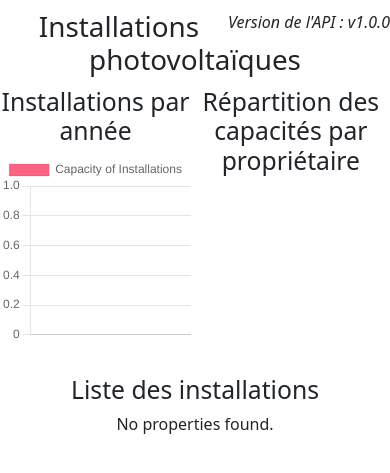
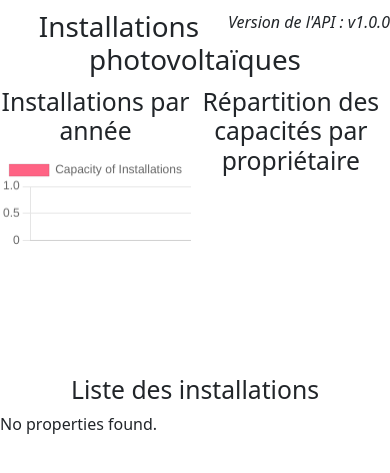
Before and after one commit to robielTes/test-technique, a PHP site: page / in a window 390 px wide. Shown: the top 473 px of the page. Run offline with PHP 8.4, Linux system fonts and the light colour scheme; data that the repository does not hold is empty.

Commit message:
Update css style

```diff
--- a/genedis/PHP/header.php
+++ b/genedis/PHP/header.php
@@ -11,6 +11,35 @@
         <script src="https://cdn.jsdelivr.net/npm/chart.js"></script>
         <script src="js/charts.js" defer></script>
 
+        <style>
+        /* CSS styles for layout and canvas sizing */
+        .chart-container {
+            width: 49%;
+            display: inline-block;
+            text-align: center;
+            vertical-align: top;
+        }
+
+        .chart-container canvas {
+            width: 200px;
+            height: 200px;
+        }
+
+        .full-width-container {
+            width: 100%;
+            text-align: center;
+            vertical-align: top;
+        }
+
+        /* Make sure the canvas size is responsive */
+        @media (max-width: 768px) {
+            .chart-container canvas {
+                width: 150px;
+                height: 150px;
+            }
+        }
+    </style>
+
     </head>
     <body>
         <span style="float: right;"><i>Version de l'API : v1.0.0</i></span>
--- a/genedis/PHP/index.php
+++ b/genedis/PHP/index.php
@@ -9,21 +9,19 @@
     $api = new API();
     $installations = $api->installationsGet();
     $installations = json_decode($installations, true);
+?>
+        <div class="chart-container">
+            <h2>Installations par année</h2>
+            <canvas id="barChart"></canvas>
+        </div>
+        <div class="chart-container">
+            <h2>Répartition des capacités par propriétaire</h2>
+            <canvas id="pieChart"></canvas>
+        </div>
+        <div class="full-width-container">
+            <h2>Liste des installations</h2>
+        </div>
 
-?>
-
-        <div style="width: 49%; display: inline-block; text-align: center; vertical-align: top;">
-            <h2>Installations par année</h2>
-            <canvas id="barChart" width="200" height="200"></canvas>
-        </div>
-        <div style="width: 49%; display: inline-block; text-align: center; vertical-align: top;">
-            <h2>Répartition des capacités par propriétaire</h2>
-            <canvas id="pieChart" width="200" height="200"></canvas>
-            </div>
-        <div style="width: 100%; display: inline-block; text-align: center; vertical-align: top;">
-            <h2>Liste des installations</h2>
-
-        <div id="response"></div>
         <?php
             if (is_array($installations) && !empty($installations)) {
                 ?>
--- a/genedis/PHP/js/charts.js
+++ b/genedis/PHP/js/charts.js
@@ -109,14 +109,12 @@ $(document).ready(function() {
     });
 
     fetchPieChartData().done(function(data) {
-        console.log("Pie Chart Data:", data);  // Log data to inspect its structure
         updatePieChart(pieChartInstance, data);
     }).fail(function(jqXHR, textStatus, errorThrown) {
         console.error('Failed to fetch Pie Chart data:', textStatus, errorThrown);
     });
 
     fetchBarChartData().done(function(data) {
-        console.log("Bar Chart Data:", data);  // Log data to inspect its structure
         updateBarChart(barChartInstance, data);
     }).fail(function(jqXHR, textStatus, errorThrown) {
         console.error('Failed to fetch Bar Chart data:', textStatus, errorThrown);
```
